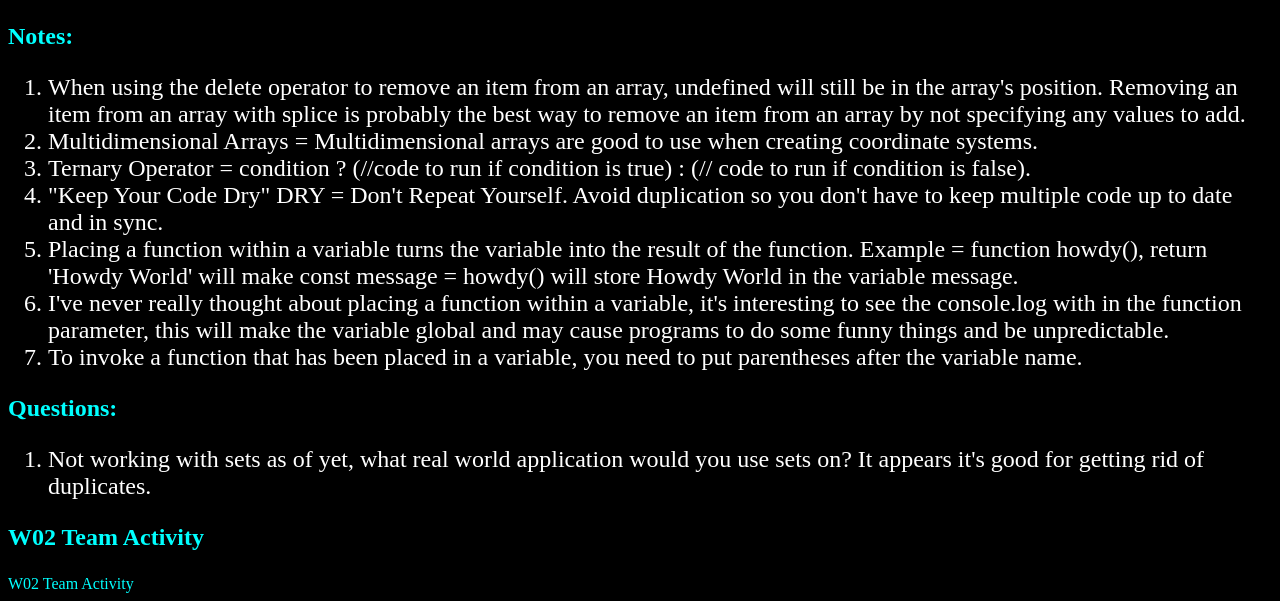
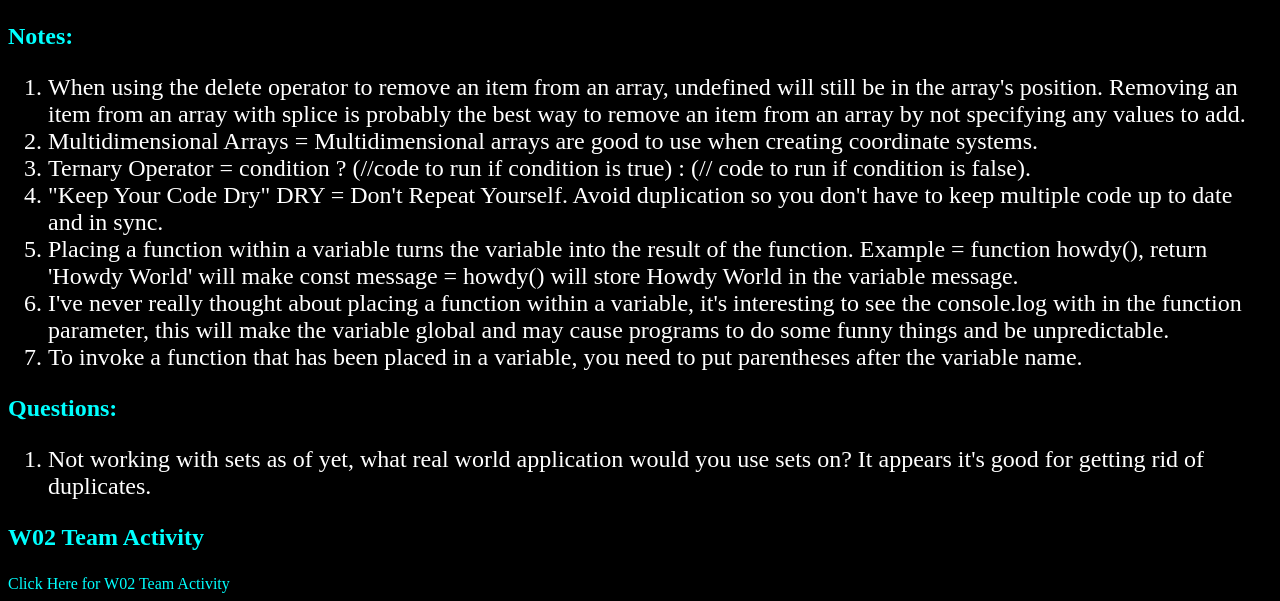
Before and after one commit to Harper-Christopher/CHWDD330Portfolio, a plain HTML site: page week2/index.html in a window 1280 px wide. Shown: the part 260-861 px from the top of the page. Drawn offline with Linux system fonts and the light colour scheme.

Commit message:
Week02 update2

```diff
--- a/week2/index.html
+++ b/week2/index.html
@@ -27,7 +27,7 @@
         </ol>
 
         <h3>W02 Team Activity</h3>
-        <a href="team_activity.html">W02 Team Activity</a>
+        <a href="team_activity.html">Click Here for W02 Team Activity</a>
 
         <script src="js/main.js"></script>
     </body>
```
